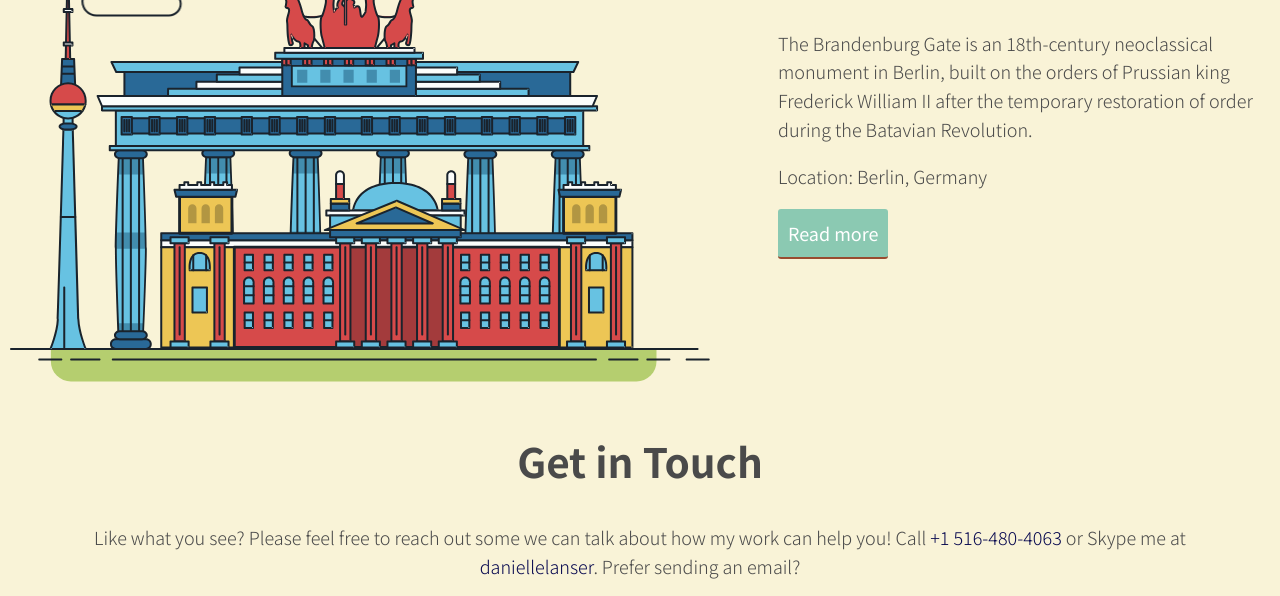
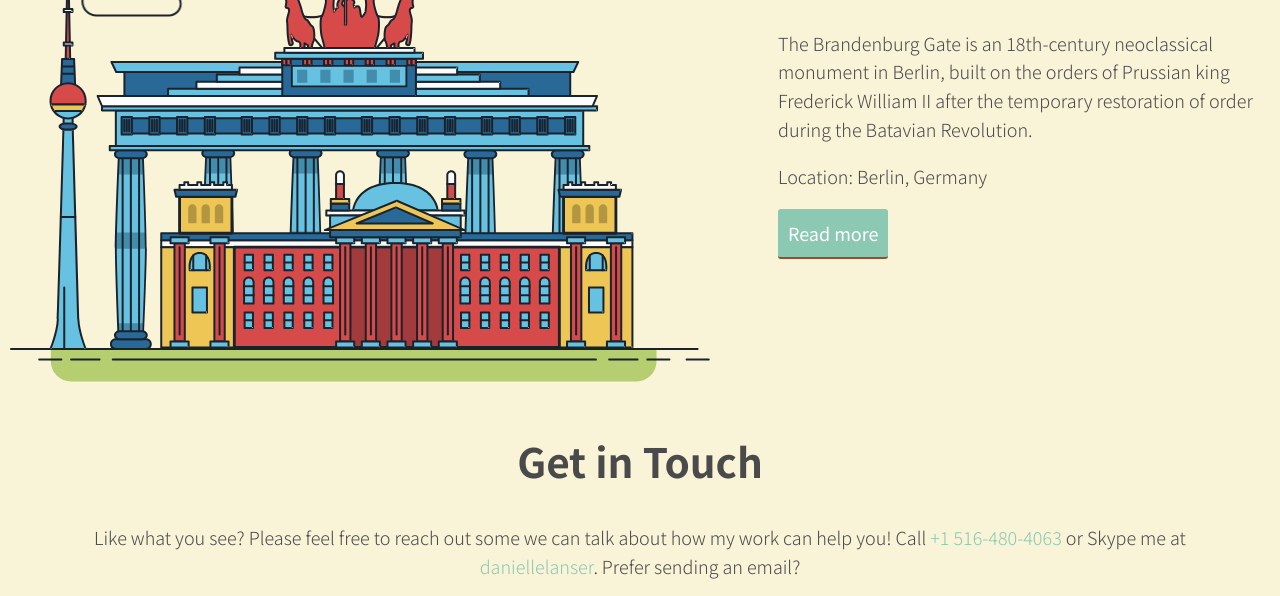
Before and after one commit to Danielle-commits/portfolio-website-update, a plain HTML site: page index.html in a window 1280 px wide. Shown: the part 1348-1944 px from the top of the page. Drawn offline with nearby package versions, Linux system fonts and the light colour scheme.

Commit message:
played with color

```diff
--- a/css/style.css
+++ b/css/style.css
@@ -43,7 +43,7 @@ img {
   width: 100%;
 }
 a {
-  color: #07084F;
+  color: #8BC9B2;
   text-decoration: none; /* No underlining */
 }
 a:hover,
```
